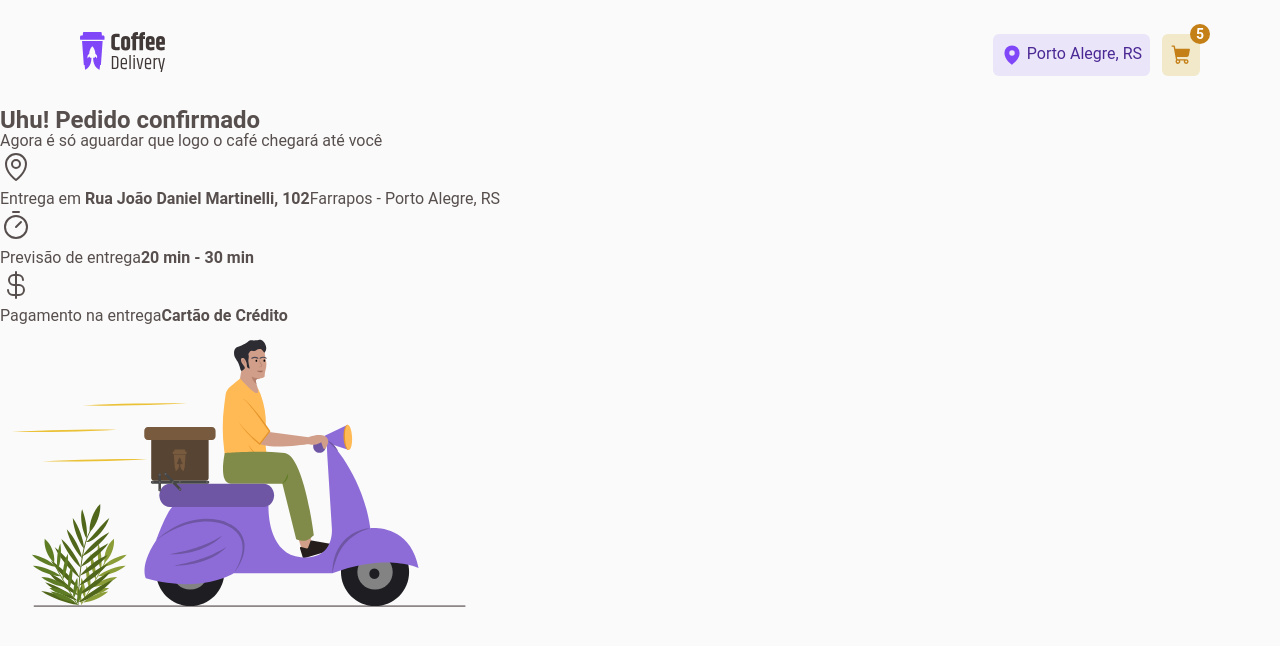
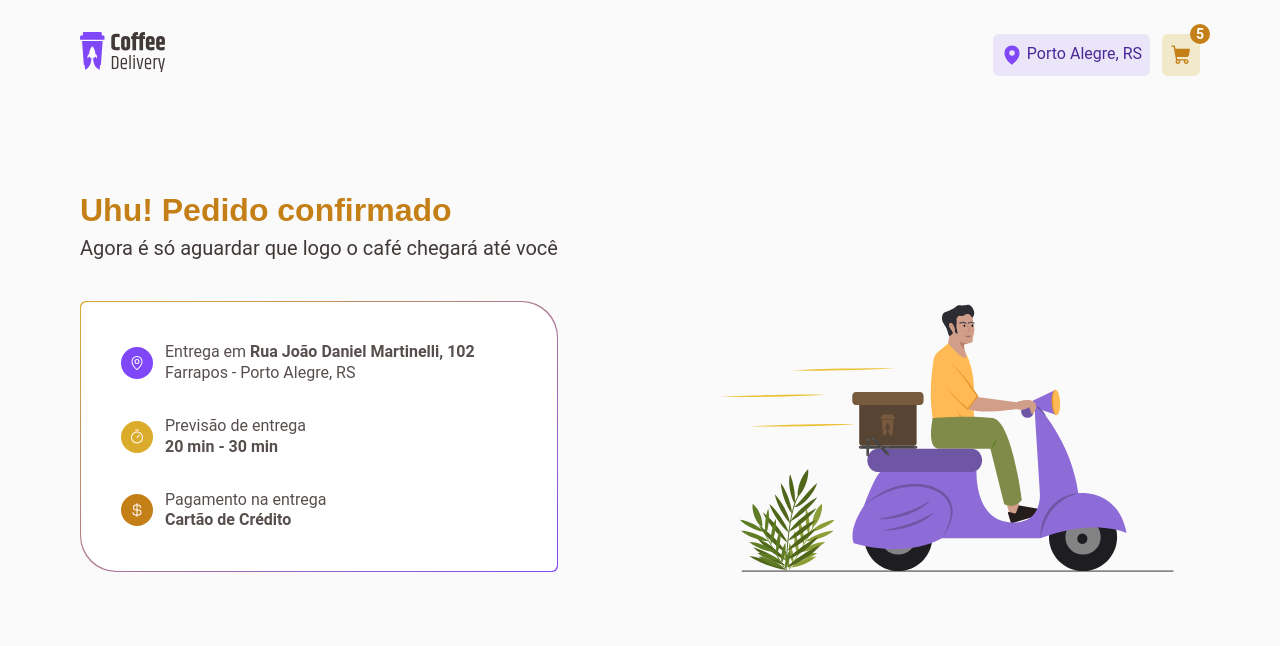
Before and after one commit to alessandroibes/ignite-challenge-reacjs-coffee-delivery, a React (Vite) app: page /order/1/success in a window 1280 px wide. Shown: the top 646 px of the page. Built offline with nearby package versions, Linux system fonts and the light colour scheme.

Commit message:
Estilização da página success

```diff
--- a/src/pages/Success/index.tsx
+++ b/src/pages/Success/index.tsx
@@ -1,7 +1,10 @@
 import { CurrencyDollar, MapPin, Timer } from '@phosphor-icons/react';
+import { useTheme } from 'styled-components';
 import { Container, Heading, Info, InfoContent, Order } from './styles';
 
 export function Success() {
+  const theme = useTheme();
+
   return (
     <Container>
       <Order>
@@ -13,7 +16,11 @@ export function Success() {
         <Info>
           <InfoContent>
             <div>
-              <MapPin size={32} />
+              <MapPin
+                color={theme.colors.white}
+                style={{ backgroundColor: theme.colors.purple }}
+                size={32}
+              />
 
               <div>
                 <span>
@@ -25,7 +32,11 @@ export function Success() {
             </div>
 
             <div>
-              <Timer size={32} />
+              <Timer
+                color={theme.colors.white}
+                style={{ backgroundColor: theme.colors.yellow }}
+                size={32}
+              />
 
               <div>
                 <span>Previsão de entrega</span>
@@ -35,7 +46,11 @@ export function Success() {
             </div>
 
             <div>
-              <CurrencyDollar size={32} />
+              <CurrencyDollar
+                color={theme.colors.white}
+                style={{ backgroundColor: theme.colors['yellow-dark'] }}
+                size={32}
+              />
 
               <div>
                 <span>Pagamento na entrega</span>
--- a/src/pages/Success/styles.ts
+++ b/src/pages/Success/styles.ts
@@ -1,11 +1,74 @@
 import styled from 'styled-components';
 
-export const Container = styled.main``;
+import { mixins } from '../../styles/mixins';
 
-export const Order = styled.section``;
+export const Container = styled.main`
+  display: flex;
+  max-width: 1160px;
+  margin: 0 auto;
+  padding: 5rem 1.25rem;
+  align-items: flex-end;
+  justify-content: space-between;
+  gap: 2.5rem;
 
-export const Heading = styled.div``;
+  img {
+    margin-bottom: -13px;
+  }
+`;
 
-export const Info = styled.div``;
+export const Order = styled.section`
+  display: flex;
+  flex-direction: column;
+  gap: 2.5rem;
+`;
 
-export const InfoContent = styled.div``;
+export const Heading = styled.div`
+  display: flex;
+  flex-direction: column;
+  gap: 0.25rem;
+
+  h2 {
+    ${mixins.fonts.titleL};
+    color: ${({ theme }) => theme.colors['yellow-dark']};
+  }
+
+  span {
+    ${mixins.fonts.textL};
+    color: ${({ theme }) => theme.colors['base-subtitle']};
+  }
+`;
+
+export const Info = styled.div`
+  border: 1px solid;
+  border-radius: 6px 36px;
+  width: 100%;
+  border-color: transparent;
+  background-origin: border-box;
+  background-image: ${({ theme }) =>
+    `linear-gradient(to bottom right, ${theme.colors.yellow}, ${theme.colors.purple})`};
+`;
+
+export const InfoContent = styled.div`
+  padding: 2.5rem;
+  background-color: white;
+  border-radius: 6px 36px;
+  display: flex;
+  flex-direction: column;
+  gap: 2rem;
+
+  > div {
+    display: flex;
+    align-items: center;
+    gap: 0.75rem;
+
+    > svg {
+      padding: 0.5rem;
+      border-radius: 999px;
+    }
+  }
+
+  > div div {
+    display: flex;
+    flex-direction: column;
+  }
+`;
```
